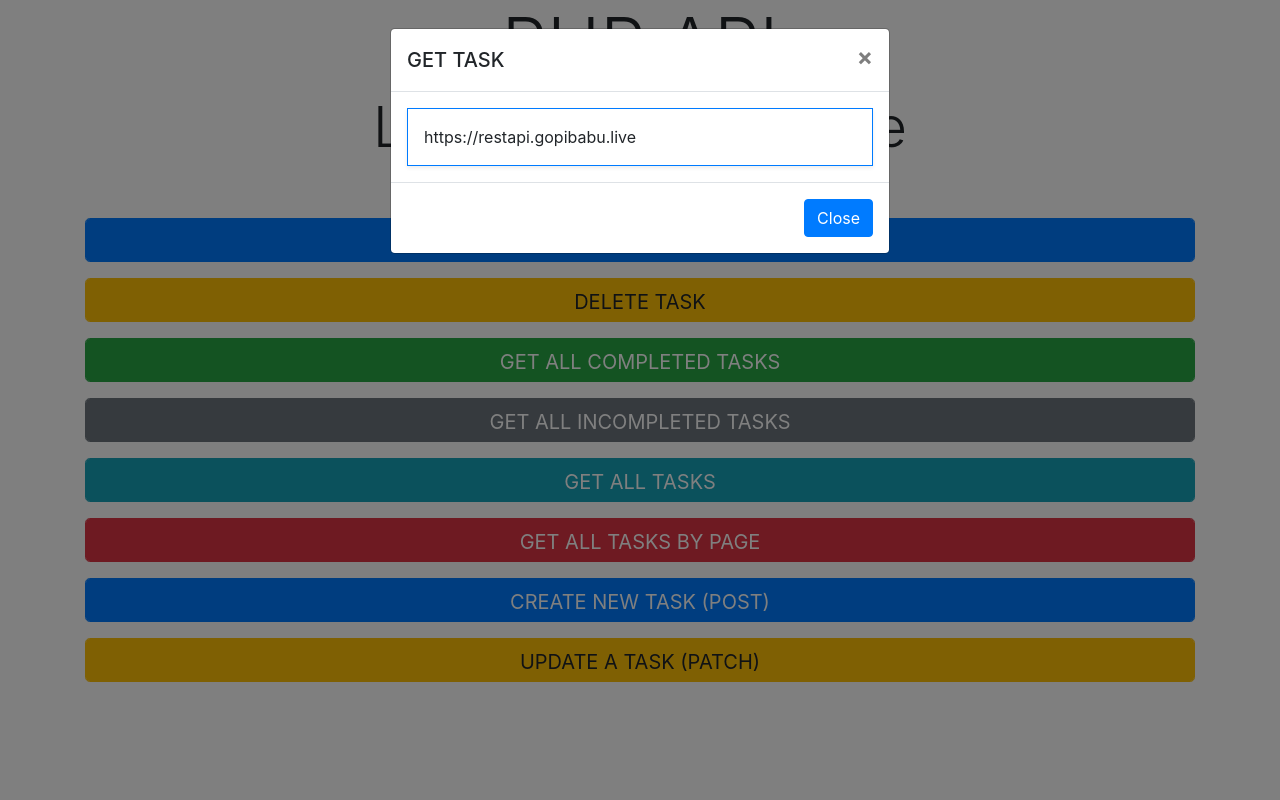
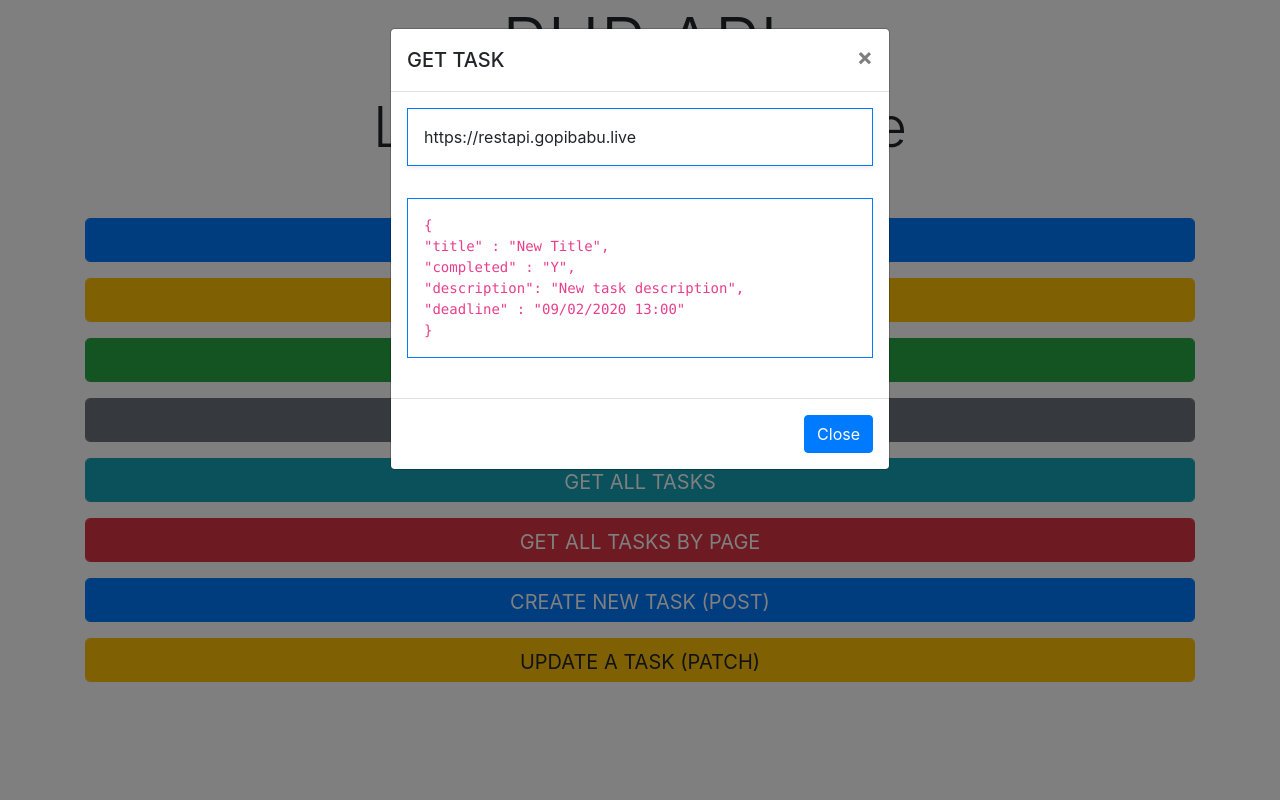
Before and after one commit to gopibabus/php-restapi-app, a PHP site: page / in a window 1280 px wide, after a click on "GET TASK". Run offline with PHP 8.4, Linux system fonts and the light colour scheme; some libraries are stand-ins or nearby versions.

Commit message:
added request body snippet to PATCH and POST requests in index page

```diff
--- a/index.php
+++ b/index.php
@@ -54,6 +54,15 @@
                 <div id="mainModalContent" class="modal-body border border-primary shadow-sm m-3">
                     https://restapi.gopibabu.live
                 </div>
+                <!-- <code id="modalCode" class="p-3 d-none"></code> -->
+                <code id="modalCode" class=" m-3 p-3 border border-primary">
+                    {<br>
+                    "title" : "New Title",<br>
+                    "completed" : "Y",<br>
+                    "description": "New task description",<br>
+                    "deadline" : "09/02/2020 13:00"<br>
+                    }<br>
+                </code><br>
                 <div class="modal-footer">
                     <button type="button" class="btn btn-primary" data-dismiss="modal">Close</button>
                 </div>
--- a/js/main.js
+++ b/js/main.js
@@ -27,10 +27,13 @@
       );
       break;
     case "createNewTask":
-      updateMainModelContent("https://restapi.gopibabu.live/v1/tasks");
+      updateMainModelContent("https://restapi.gopibabu.live/v1/tasks", true);
       break;
     case "updateTask":
-      updateMainModelContent("https://restapi.gopibabu.live/v1/tasks/{number}");
+      updateMainModelContent(
+        "https://restapi.gopibabu.live/v1/tasks/{number}",
+        true
+      );
       break;
     default:
       updateMainModelContent("API is not yet designed!!");
@@ -41,8 +44,14 @@
  * Update modal text with content
  * @param {string} api
  */
-function updateMainModelContent(api) {
+function updateMainModelContent(api, code_display = false) {
   document.getElementById("mainModalContent").innerHTML = api;
+  let code = document.getElementById("modalCode");
+  if (code_display == false) {
+    code.style.display = "none";
+  } else {
+    code.style.display = "block";
+  }
 }
 
 document.getElementById("getTask").addEventListener("click", updateLink);
```
